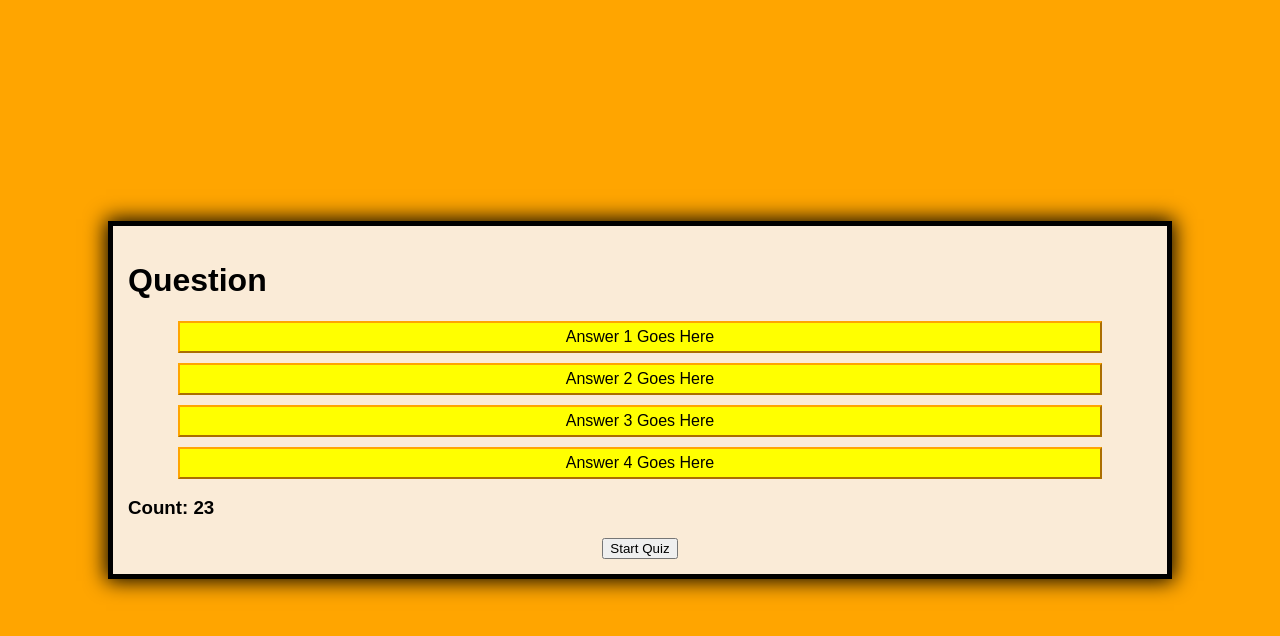
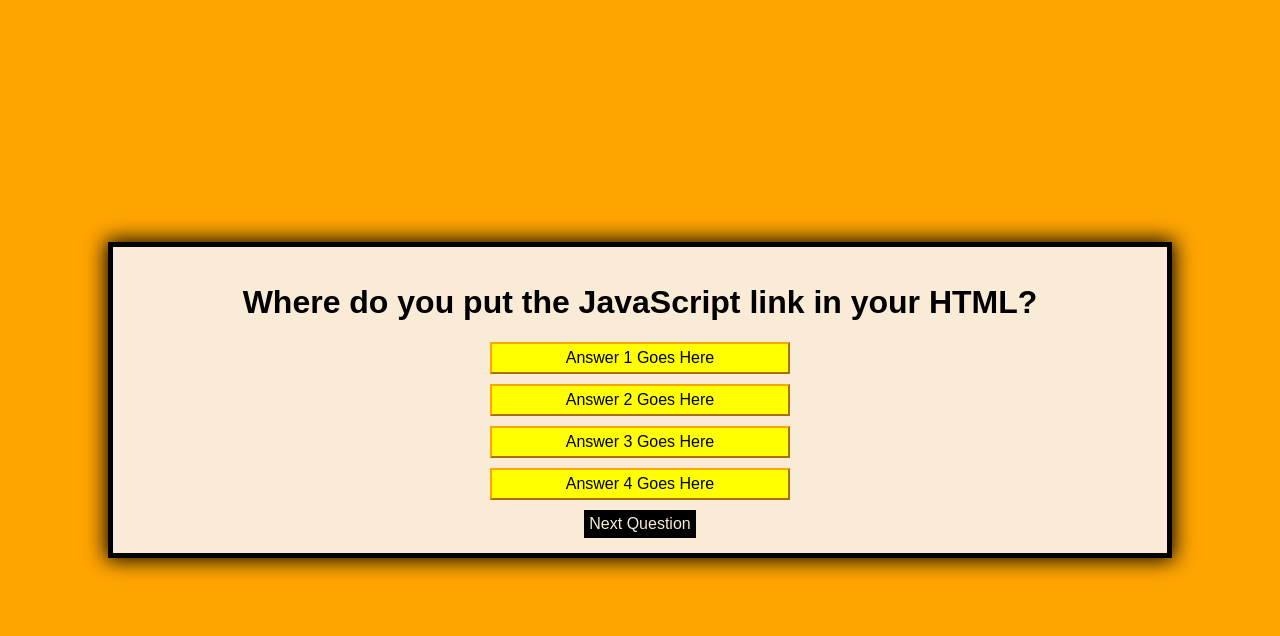
Before and after one commit to AustinL96/building_a_code_quiz, a plain HTML site: page index.html in a window 1280 px wide. Both pictures are taken after a click on the button "Start Quiz". Drawn offline with Linux system fonts and the light colour scheme.

Commit message:
moved questions/answers to a separate js file. Initial functionality proceeding. Reworked a lot of each file to go into detail

```diff
--- /dev/null
+++ b/assets/questioncard.js
@@ -0,0 +1,25 @@
+var question1 = {
+    text: 'Where do you put the JavaScript link in your HTML?',
+    choices: ['<main>', '<script>', '<button>', 'in a class'],
+    correctIndex: 1
+};
+
+var question2 = {
+  text: 'How to create a function in JavaScript?',
+  choices: ['function.queryselector(true)', 'cfunction.new() {}',
+            'function newFunction() {}', 'uptownFuncYouUp.createFunction'],
+  correctIndex: 2
+};
+
+var question3 = {
+  text: 'String sections in JavaScript contain what?',
+  choices: ['Fibers twisted together to form a strand', 'Lots of knots',
+             'Data represented in text form', 'Violins, cellos, guitars'],
+  correctIndex: 2
+};
+
+var question4 = {
+  text: 'What do we use to identify the first option in an array?',
+  choices: ['0', '1', '2', 'one'],
+  correctIndex: 0
+};
--- a/assets/script.js
+++ b/assets/script.js
@@ -1,46 +1,47 @@
+//Grabs "question-container", which contains Question and all answer buttons
+var quizQuestionContainer = document.querySelector('.question-container');
+//Grabs "quiz-question", which is where the question goes
+var quizQuestion = document.querySelector('.quiz-question');
+//Grabs the buttons, which is all 4 answer buttons
+var buttons = document.querySelector('.buttons');
+//Grabs the individual button element
+var button = document.querySelectorAll('.button')
 //Grabs the Start Quiz button
-var startButton = document.getElementById('start-button');
-//Grabs the question div
-var quizQuestion = document.getElementById('question');
-//Grabs the entire div that contains each answer button
-var answersSection= document.getElementById('answers');
-var btns = document.querySelectorAll('buttons');
+var startButton = document.querySelector('.start-button');
+//Grabs the Next Question button
+var nextButton = document.querySelector('.next-button');
 
-var question1 = {
-    questionText: 'Where do you put the JavaScript link in your HTML?',
-    choices: ['<main>', '<script>', '<button>', 'in a class'],
-    correctIndex: 1
-};
-var question2 = {
-    questionText: 'How do you create a function in JavaScript?',
-    choices: ['function.queryselector(true)', 'function.new() {}', 'function newFunction() {}', 'upTownFuncYouUp'],
-    correctIndex: 2
-};
-var question3 = {
-    questionText: 'String sections in JavaScript contain what?',
-    choices: ['Fibers twisted together to form a strand', 'Data represented in text form', 'Violins, cellos, guitars', 'Lots of knots'],
-    correctIndex: 1
-}
-var question4 = {
-    questionText: 'What do we use to identify the first option in an array?',
-    choices: ['0', '1', '2', 'one'],
-    correctIndex: 0
-}
+//Tracks the current index card
+var currentQuestionIndex = 0;
 
-//Begins the quiz
-startButton.addEventListener('click', startQuiz);
+//Function that displays a question to the window
+function displayQuestion() {
+  quizQuestion.innerText = question1.text;
+  quizQuestion.classList.remove('hide');
+  buttons.classList.remove('hide');
+  for (var i = 0; i < question1.choices.length; i++) {
+    var choice = question1.choices[i];
 
-function startQuiz() {
-
-}
-//Function to apply var=questions options to the question and buttons
-function displayQuestion() {
-
+    button.textContent = choice;
+    button.dataset = i;
+  }
 }
 
 function addNextQuestion() {
 
 }
+
+//Hides the start button and brings up the Questions
+function startTheQuiz() {
+  startButton.classList.add('hide');
+  displayQuestion();
+}
+
+//Begins the quiz, and moves to next question
+startButton.addEventListener('click', startTheQuiz);
+nextButton.addEventListener('click', displayQuestion);
+  currentQuestionIndex++;
+
 
 
 //adjusts the timer
--- a/assets/style.css
+++ b/assets/style.css
@@ -19,21 +19,21 @@ body {
 }
 
 .quiz-container {
+    text-align: center;
     background-color: antiquewhite;
     border: 5px solid black;
     padding: 15px;
     width: 1200px;
     max-width: 80%;
+    margin: auto 0;
     box-shadow: 0 0 20px 2px;
 }
 
-.buttons-alignment {
+.buttons button {
     display: grid;
-    gap: 10px;
-    margin: 10px 50px;
-}
-
-.buttons {
+    width: 300px;
+    max-width: 70%;
+    margin: 10px auto;
     background-color: var(--boxcolor-normal);
     color: black;
     font-size: 1em;
@@ -41,7 +41,7 @@ body {
     border-color: orange;
 }
 
-.buttons:hover {
+.buttons button:hover {
     border-color: black;
 }
 
@@ -53,5 +53,28 @@ body {
 
 .start-button {
     padding: 5px;
-    font-size: 1em;
+    font-size: 1rem;
+    background-color: black;
+    color: antiquewhite;
+    border: none;
 }
+
+.start-button:hover {
+    background-color: #555;
+}
+
+.next-button {
+    padding: 5px;
+    font-size: 1rem;
+    background-color: black;
+    color: antiquewhite;
+    border: none;
+}
+
+.next-button:hover {
+    background-color: #555;
+}
+
+.hide {
+    display: none;
+}
--- a/index.html
+++ b/index.html
@@ -11,23 +11,25 @@
     <body>
         <div class="quiz-container">
             <div class="question-container">
-                <h1 id="question">Question</h1>
-                <div class="buttons-alignment answers">
-                    <button class="buttons">Answer 1 Goes Here</button>
-                    <button class="buttons">Answer 2 Goes Here</button>
-                    <button class="buttons">Answer 3 Goes Here</button>
-                    <button class="buttons">Answer 4 Goes Here</button>
+                <h1 class="quiz-question hide">Question</h1>
+                <div class="buttons hide">
+                    <button class="button">Answer 1 Goes Here</button>
+                    <button class="button">Answer 2 Goes Here</button>
+                    <button class="button">Answer 3 Goes Here</button>
+                    <button class="button">Answer 4 Goes Here</button>
                 </div>
             </div>
             <div>
-                <h3>Count: 30</h3>
+                <h3 class="hide">Count: 30</h3>
             </div>
-            <div class="menu-start">
-                <button id="start-button">Start Quiz</button>
-            </div>
+
+            <button class="start-button">Start Quiz</button>
+            <button class="next-button">Next Question</button>
+
 
         </div>
 
+        <script src="./assets/questioncard.js"></script>
         <script src="./assets/script.js"></script>
     </body>
 </html>
```
